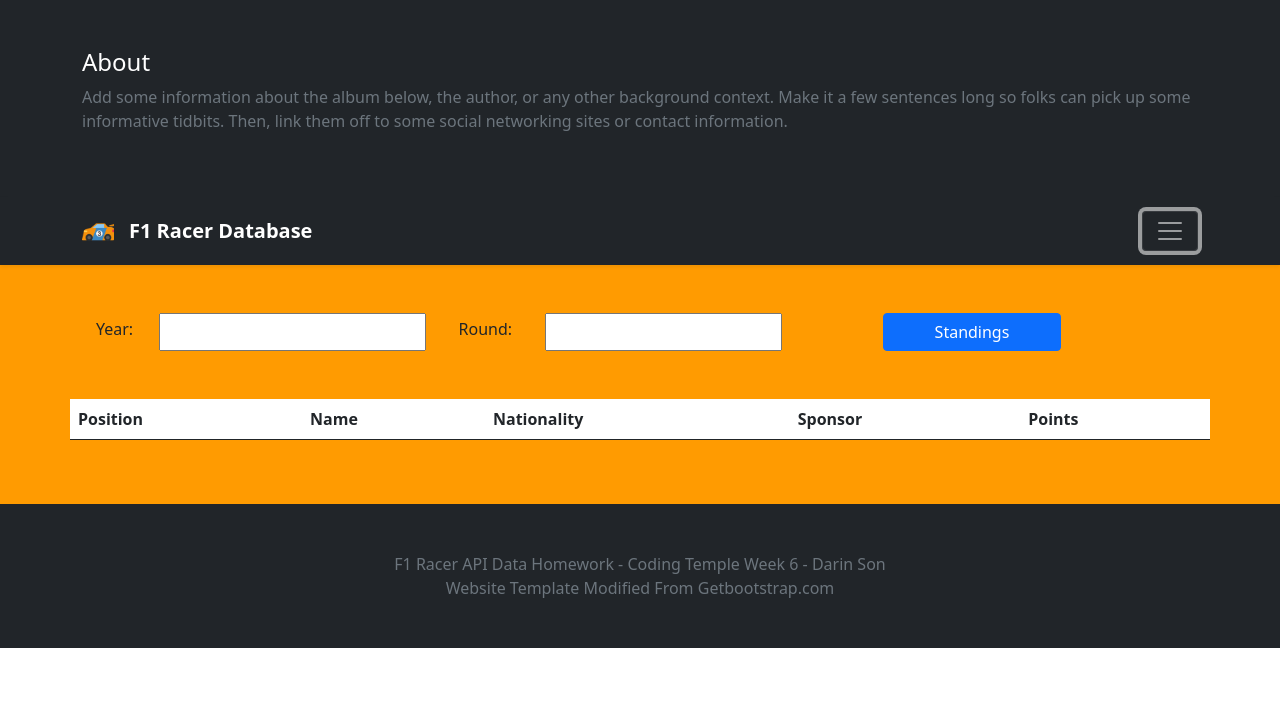
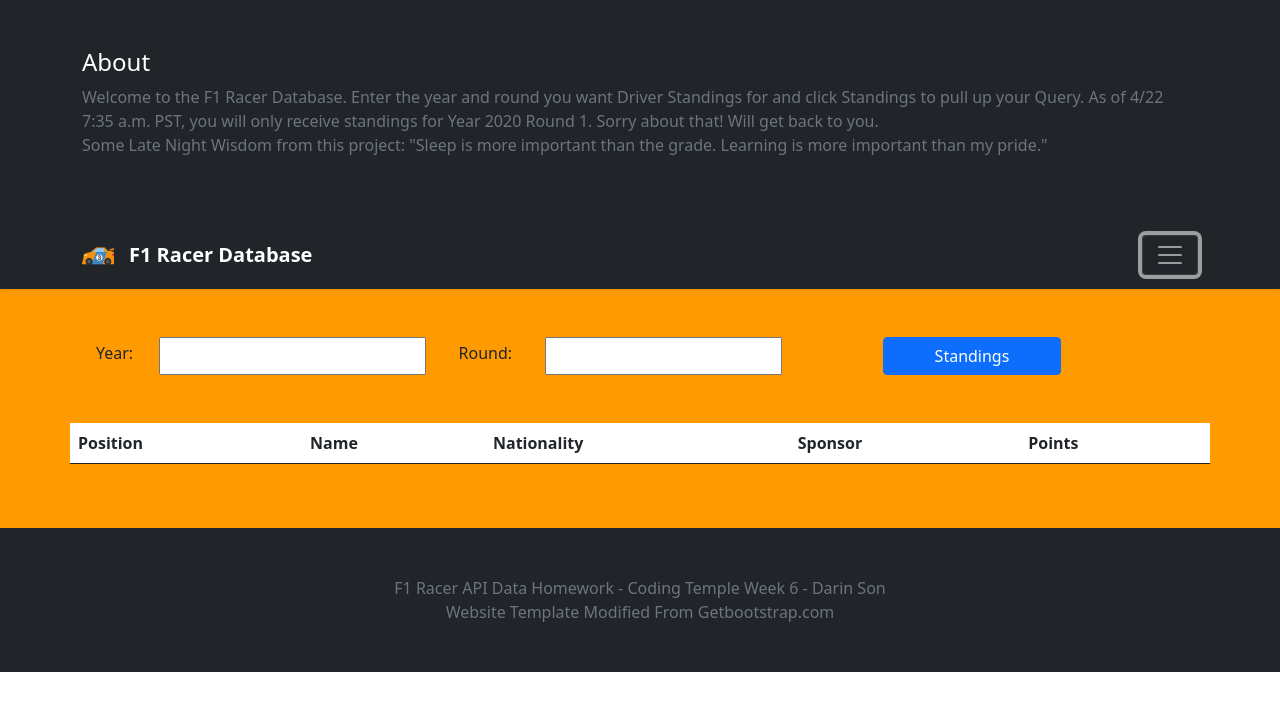
Before and after one commit to darinson/ct-week6-day3, a plain HTML site: page index.html in a window 1280 px wide. Both pictures are taken after a click on the button "Toggle navigation". Drawn offline with nearby package versions, Linux system fonts and the light colour scheme.

Commit message:
Filled out About page

```diff
--- a/index.html
+++ b/index.html
@@ -22,9 +22,11 @@
                 <div class="row">
                     <div class="col-sm-12 col-md-12 py-5">
                         <h4 class="text-white">About</h4>
-                        <p class="text-muted">Add some information about the album below, the author, or any other
-                            background context. Make it a few sentences long so folks can pick up some informative
-                            tidbits. Then, link them off to some social networking sites or contact information.</p>
+                        <p class="text-muted">Welcome to the F1 Racer Database. Enter the year and round you want Driver
+                            Standings for and click Standings to pull up your Query. As of 4/22 7:35 a.m. PST, you will
+                            only receive standings for Year 2020 Round 1. Sorry about that! Will get back to you.<br>
+                            Some Late Night Wisdom from this project: "Sleep is more important than the grade. Learning
+                            is more important than my pride."</p>
                     </div>
 
                 </div>
```
